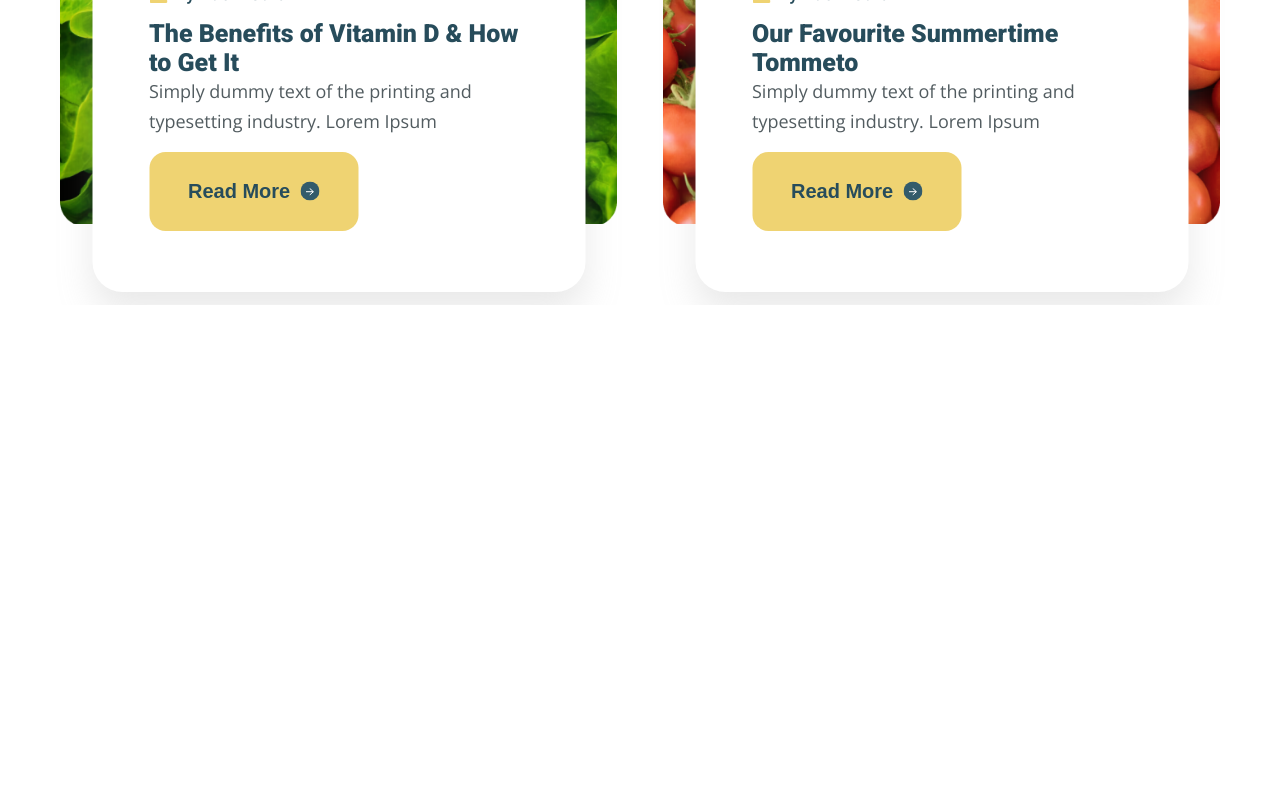
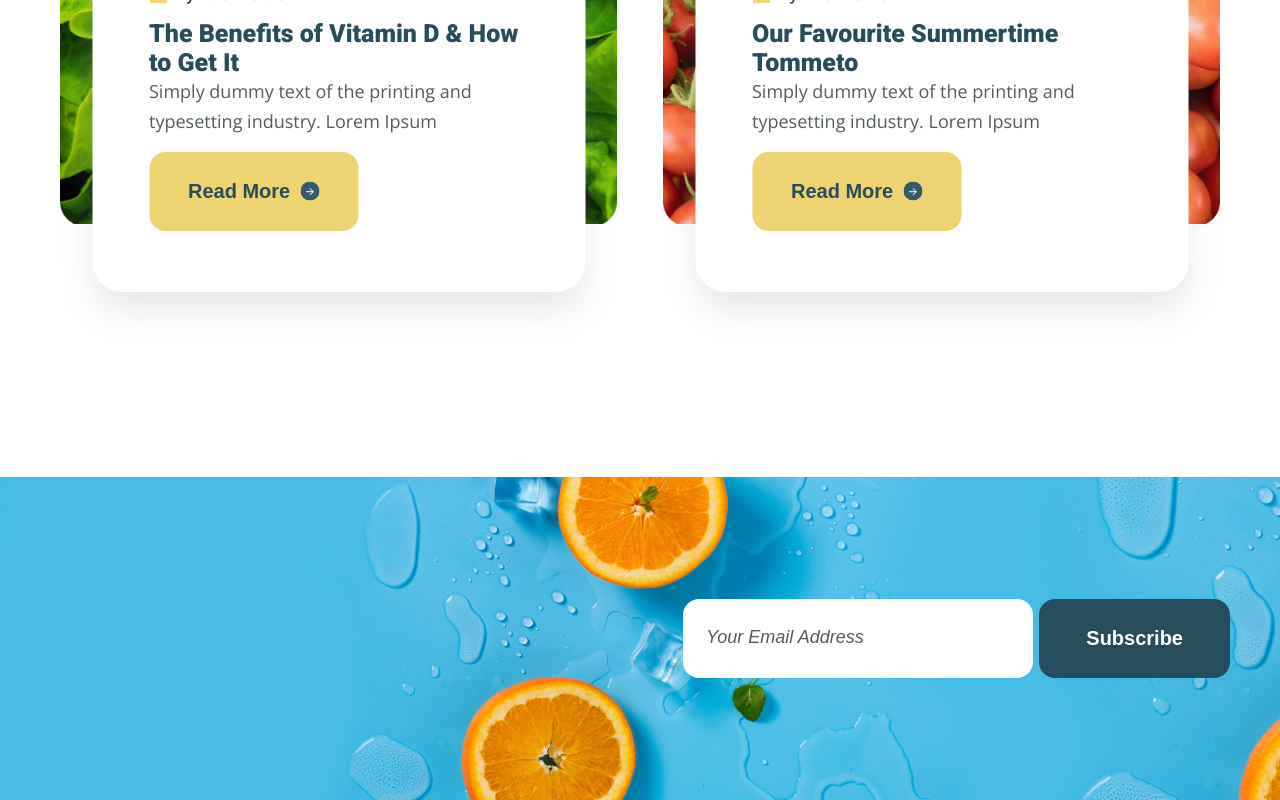
Before and after one commit to Vladimir-Maselskiy/sswu-shop-final-front, a React (Create React App) app: page / in a window 1280 px wide. Shown: the part 7161-7961 px from the top of the page. Before the commit the page ends 7466 px from the top, so only its background shows below. Built offline with nearby package versions, Linux system fonts and the light colour scheme.

Commit message:
feat: Newsletter fully styled

```diff
--- a/src/components/App.tsx
+++ b/src/components/App.tsx
@@ -6,6 +6,7 @@ import { EcoFriendly } from './EcoFriendly/EcoFriendly';
 import { FeedBacks } from './FeedBacks/FeedBacks';
 import { Gallery } from './Gallery/Gallery';
 import { Header } from './Header/Header';
+import { Newsletter } from './Newsletter/Newsletter';
 import { Offer } from './Offer/Offer';
 import { OfferBanner } from './OfferBanner/OfferBanner';
 
@@ -22,6 +23,7 @@ function App() {
       <EcoFriendly />
       <Gallery />
       <Blog />
+      <Newsletter />
     </>
   );
 }
--- a/src/components/Blog/Blog.tsx
+++ b/src/components/Blog/Blog.tsx
@@ -4,12 +4,8 @@ import { Container } from '../Container/Container';
 import './Blog.scss';
 
 export const Blog = () => {
-  const { windowWidth } = useWindowWidth();
   return (
-    <Container
-      className="blog"
-      styles={{ height: Math.max(windowWidth / 2.138, 206) }}
-    >
+    <Container className="blog">
       <>
         <p className="blog__title">News</p>
         <div className="blog__message-box">
--- /dev/null
+++ b/src/components/Newsletter/Newsletter.scss
@@ -0,0 +1,61 @@
+@import '../../styles/variables';
+@import '../../styles//base';
+
+.newsletter-section {
+  @extend .section;
+}
+
+.newsletter-container {
+  @extend .container;
+  display: flex;
+  align-items: center;
+  width: 100%;
+  max-width: 1400px;
+  background-image: url('../../images/newsletter-bg.jpg');
+  background-repeat: no-repeat;
+  background-size: cover;
+  margin: 0 auto;
+}
+
+.newsletter__form {
+  margin-left: auto;
+  display: flex;
+  gap: 6px;
+}
+
+.newsletter__input {
+  padding: 28px 23px;
+  width: 350px;
+  border-radius: 16px;
+  border: none;
+  &::placeholder {
+    font-style: italic;
+    font-weight: 400;
+    font-size: 18px;
+    line-height: 1.17;
+    color: $fifth-text-color;
+  }
+  &:focus {
+    outline: none;
+  }
+}
+
+.newsletter__button {
+  font-weight: 700;
+  font-size: 20px;
+  line-height: 1.15;
+  color: $white-color;
+  background-color: $first-accent-color;
+  border-radius: 16px;
+  padding: 28px 47px;
+  border: none;
+  cursor: pointer;
+}
+
+@media screen and (max-width: 650px) {
+  .newsletter__form {
+    flex-direction: column;
+    align-items: flex-start;
+    margin-left: 0;
+  }
+}
--- /dev/null
+++ b/src/components/Newsletter/Newsletter.tsx
@@ -0,0 +1,34 @@
+import React, { useState } from 'react';
+import { useWindowWidth } from '../../hooks/getWindowWidth';
+import { Container } from '../Container/Container';
+import './Newsletter.scss';
+
+export const Newsletter = () => {
+  const [value, setValue] = useState('');
+  const onInputChange: React.ChangeEventHandler<HTMLInputElement> = e => {
+    setValue(e.target.value);
+  };
+
+  const onSubmit: React.FormEventHandler<HTMLFormElement> = e => {
+    e.preventDefault();
+    setValue('');
+  };
+  return (
+    <Container className="newsletter" styles={{ height: '323px' }}>
+      <form className="newsletter__form" onSubmit={onSubmit}>
+        <input
+          className="newsletter__input"
+          placeholder="Your Email Address"
+          type="email"
+          name="email"
+          required
+          onChange={onInputChange}
+          value={value}
+        />
+        <button className="newsletter__button" type="submit">
+          Subscribe
+        </button>
+      </form>
+    </Container>
+  );
+};
--- a/src/data/data.ts
+++ /dev/null
@@ -1,5 +0,0 @@
-export const cardItem = [
-  {
-    group: 'Vegetable',
-  },
-];
```
Also changed, not shown: src/images/newsletter-bg.jpg (added).
